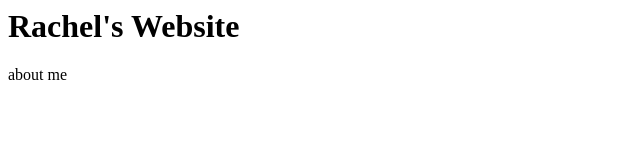
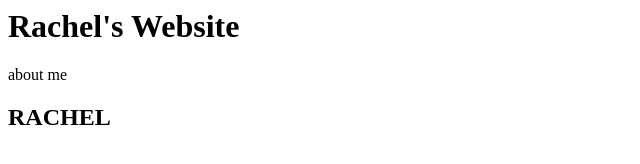
Before and after one commit to rkotas2/rkotas2.github.io, a plain HTML site: page index.html in a window 1280 px wide. Shown: the whole page, without its empty margins (0-640 px from the left). Drawn offline with Linux system fonts and the light colour scheme.

Commit message:
this is a summ

```diff
--- a/index.html
+++ b/index.html
@@ -1,2 +1,3 @@
 <h1>Rachel's Website</h1>
 <p>about me<p>
+<h2>RACHEL</h2>
```
